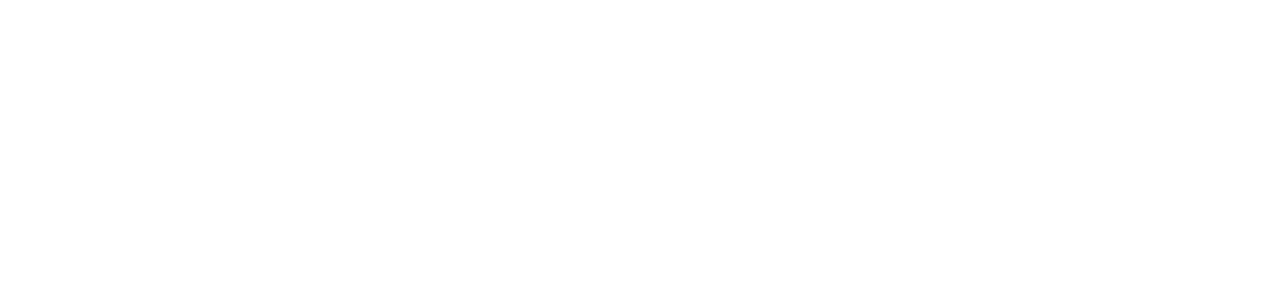
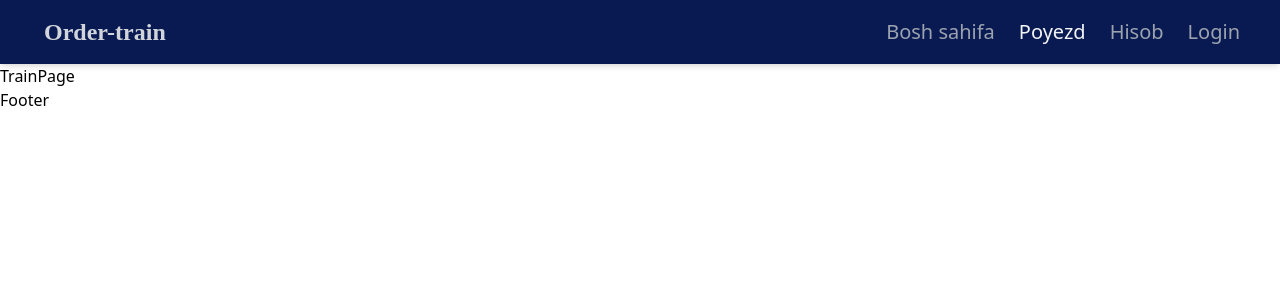
Before and after one commit to oripovfakhriddin/train-order, a React (Vite) app: page /train in a window 1280 px wide. Before the commit this address had no page. Shown: the top 300 px of the page. Built offline with nearby package versions, Linux system fonts and the light colour scheme.

Commit message:
add imports order

```diff
--- a/package.json
+++ b/package.json
@@ -18,6 +18,7 @@
     "sass": "^1.72.0"
   },
   "devDependencies": {
+    "@trivago/prettier-plugin-sort-imports": "^4.3.0",
     "@types/react": "^18.2.66",
     "@types/react-dom": "^18.2.22",
     "@typescript-eslint/eslint-plugin": "^7.2.0",
@@ -27,6 +28,7 @@
     "eslint": "^8.57.0",
     "eslint-plugin-react-hooks": "^4.6.0",
     "eslint-plugin-react-refresh": "^0.4.6",
+    "eslint-plugin-simple-import-sort": "^12.0.0",
     "postcss": "^8.4.38",
     "tailwindcss": "^3.4.3",
     "typescript": "^5.2.2",
--- a/src/App.tsx
+++ b/src/App.tsx
@@ -1,24 +1,21 @@
-// import { Fragment } from "react";
+import { Fragment } from "react/jsx-runtime";
+import { BrowserRouter, Route, Routes } from "react-router-dom";
 
-import { Fragment } from "react/jsx-runtime";
 import AdminLayout from "./components/layouts/admin";
-import { BrowserRouter, Route, Routes } from "react-router-dom";
-import DashboardPage from "./pages/admin/dashboard";
+import UserLayout from "./components/layouts/user";
 import AccountsPage from "./pages/admin/accounts";
 import AnalyticsPage from "./pages/admin/analytics";
+import DashboardPage from "./pages/admin/dashboard";
 import FilesPage from "./pages/admin/files";
 import InboxPage from "./pages/admin/inbox";
 import SchedulePage from "./pages/admin/schedule";
 import SearchPage from "./pages/admin/search";
 import SettingPage from "./pages/admin/setting";
-import UserLayout from "./components/layouts/user";
+import AccountPage from "./pages/user/account";
 import HomePage from "./pages/user/home";
 import LoginPage from "./pages/user/login";
 import RegisterPage from "./pages/user/register";
-import AccountPage from "./pages/user/account";
-import ContactPage from "./pages/user/contact";
-import AboutPage from "./pages/user/about";
-import ServicePage from "./pages/user/service";
+import TrainPage from "./pages/user/train";
 
 const App = () => {
   return (
@@ -30,9 +27,7 @@ const App = () => {
             <Route path="/login" element={<LoginPage />} />
             <Route path="/register" element={<RegisterPage />} />
             <Route path="/account" element={<AccountPage />} />
-            <Route path="/contact" element={<ContactPage />} />
-            <Route path="/about" element={<AboutPage />} />
-            <Route path="/service" element={<ServicePage />} />
+            <Route path="/train" element={<TrainPage />} />
           </Route>
 
           <Route path="/admin" element={<AdminLayout />}>
--- a/src/components/layouts/user/header/index.tsx
+++ b/src/components/layouts/user/header/index.tsx
@@ -1,16 +1,16 @@
+import { useState } from "react";
+import { NavLink, useLocation } from "react-router-dom";
+
 import { Menu, X } from "lucide-react";
-import { NavLink, useLocation } from "react-router-dom";
-import { useState } from "react";
 
 const Header = () => {
   const location = useLocation();
 
   const Links = [
-    { name: "Home", link: "/" },
-    { name: "Service", link: "/service" },
-    { name: "About", link: "/about" },
-    { name: "Contact", link: "/contact" },
-    { name: "Account", link: "/account" },
+    { name: "Bosh sahifa", link: "/" },
+    { name: "Poyezd", link: "/train" },
+    { name: "Hisob", link: "/account" },
+    { name: "Login", link: "/login" },
   ];
 
   const [open, setOpen] = useState<boolean>(false);
@@ -41,6 +41,7 @@ const Header = () => {
             <li key={link.name} className="md:ml-6 text-xl md:my-0 my-7">
               <NavLink
                 to={link.link}
+                onClick={() => setOpen(false)}
                 className={` hover:text-gray-100 ${
                   location.pathname === link.link
                     ? "text-gray-100"
@@ -51,7 +52,6 @@ const Header = () => {
               </NavLink>
             </li>
           ))}
-          <button>Get Started</button>
         </ul>
       </div>
     </div>
--- a/src/pages/user/about/index.tsx
+++ /dev/null
@@ -1,5 +0,0 @@
-const AboutPage = () => {
-  return <div>AboutPage</div>;
-};
-
-export default AboutPage;
--- a/src/pages/user/contact/index.tsx
+++ /dev/null
@@ -1,5 +0,0 @@
-const ContactPage = () => {
-  return <div>ContactPage</div>;
-};
-
-export default ContactPage;
--- a/src/pages/user/service/index.tsx
+++ /dev/null
@@ -1,5 +0,0 @@
-const ServicePage = () => {
-  return <div>ServicePage</div>;
-};
-
-export default ServicePage;
--- /dev/null
+++ b/src/pages/user/train/index.tsx
@@ -0,0 +1,5 @@
+const TrainPage = () => {
+  return <div>TrainPage</div>;
+};
+
+export default TrainPage;
```
Also changed, not shown: .eslintrc.cjs, .prettierrc.json (added), 1 other file (tests, documents, lock files or other folders).
